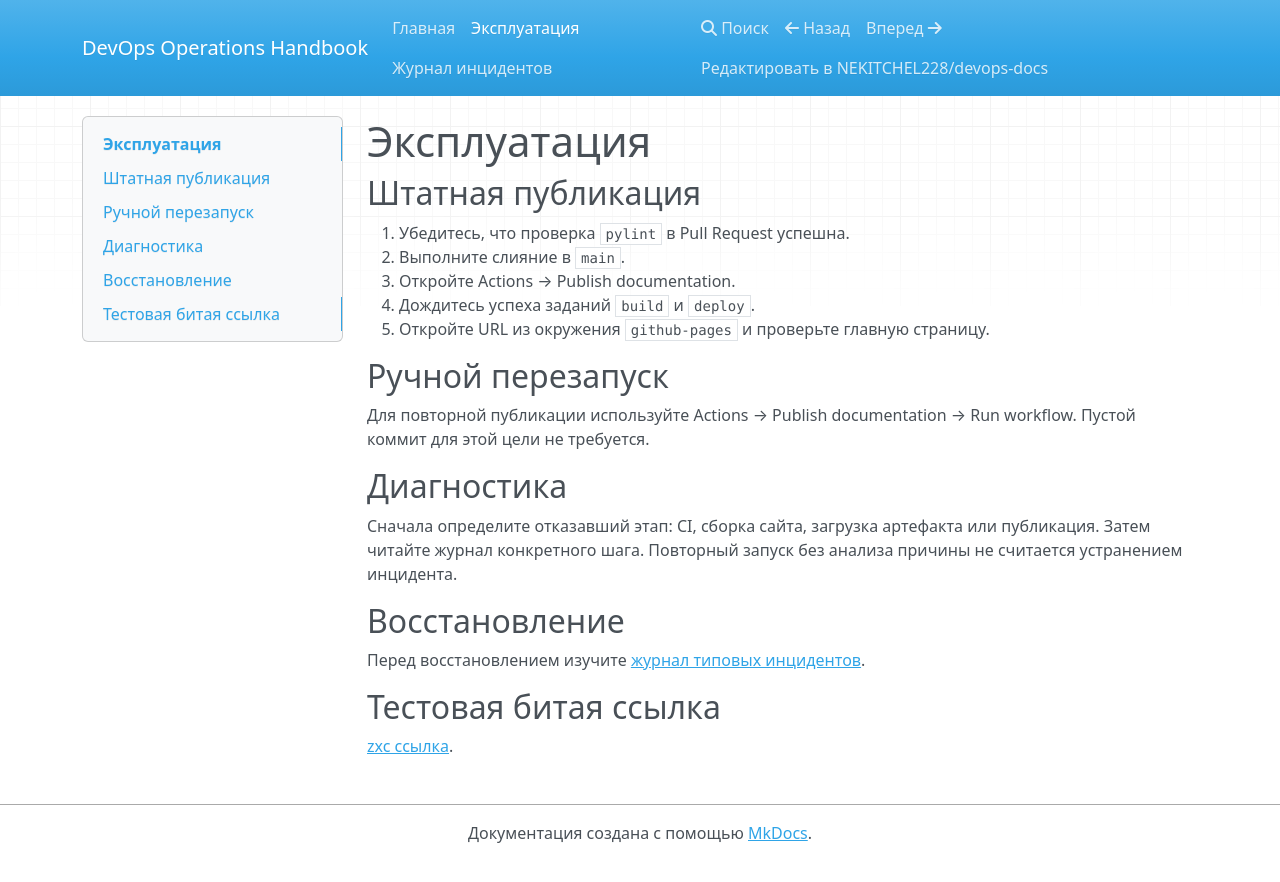
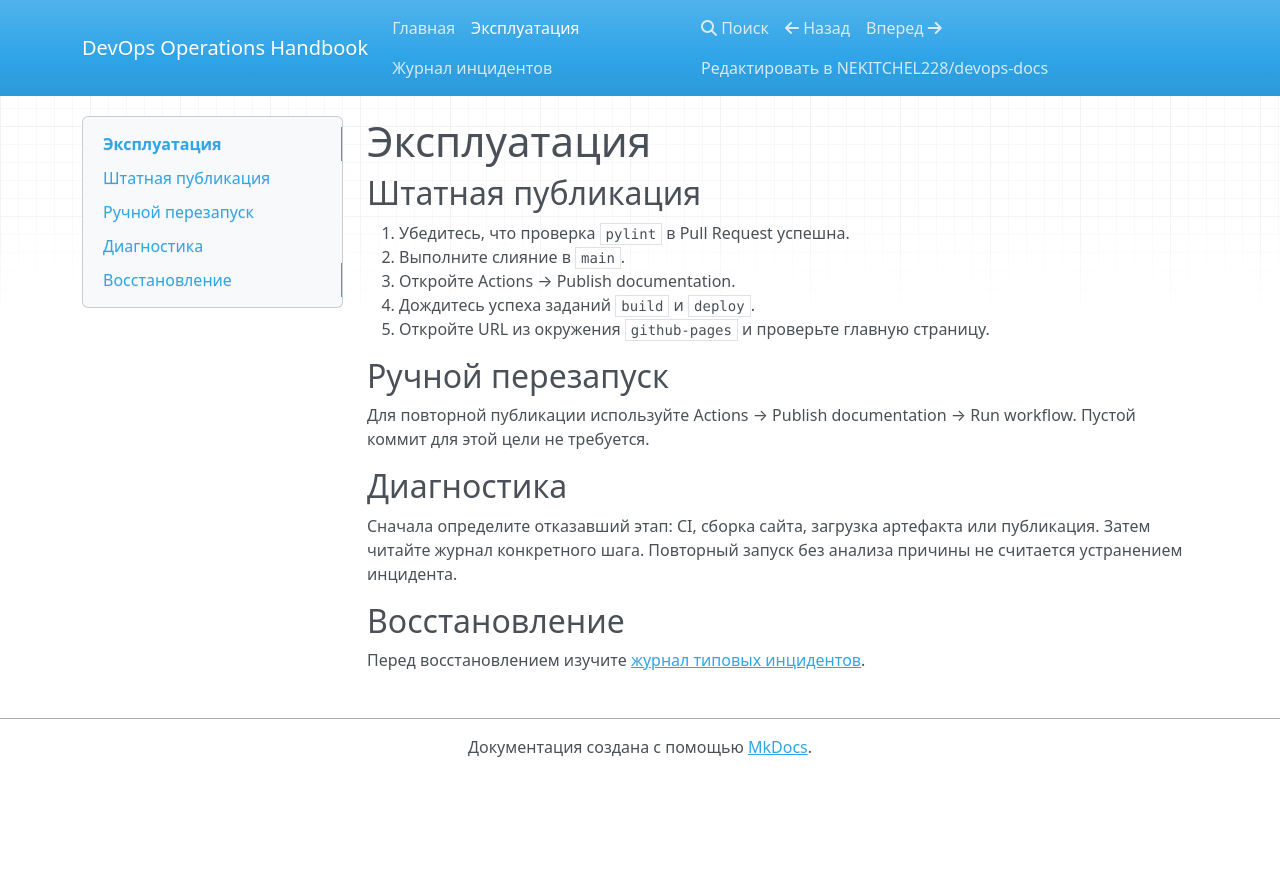
Before and after one commit to NEKITCHEL228/devops-docs, an MkDocs documentation site: the page built from docs/runbook.md, in a window 1280 px wide. Shown: the top 882 px of the page. Built offline with MkDocs 1.6.1, drawn with Linux system fonts in a browser that asks for light colours; nearby versions of some CDN libraries.

Commit message:
fix: remove broken link

```diff
--- a/docs/runbook.md
+++ b/docs/runbook.md
@@ -21,6 +21,3 @@
 ## Восстановление
 
 Перед восстановлением изучите [журнал типовых инцидентов](incidents.md).
-
-## Тестовая битая ссылка
-[zxc ссылка](missing-page.md).
```
